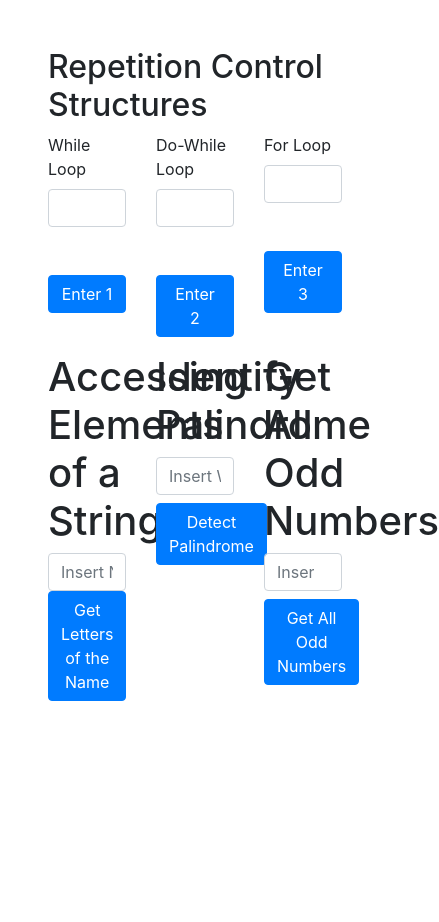
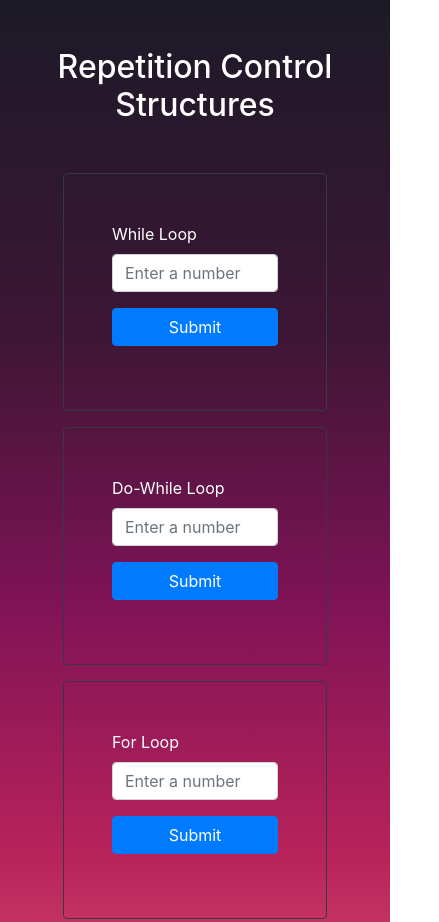
Before and after one commit to AnthonyKarloBantugan/LoopsAct, a plain HTML site: page discussion/index.html in a window 390 px wide. Shown: the top 922 px of the page, 439 px wide, since content can reach past the window. Before the commit the page ends 844 px from the top, so only its background shows below. Drawn offline with nearby package versions, Linux system fonts and the light colour scheme.

Commit message:
customized and enable responsiveness of discussion codes

```diff
--- a/discussion/app.js
+++ b/discussion/app.js
@@ -58,7 +58,7 @@ function countUsingDoWhile() {
         let displayText =  document.getElementById('info');
            displayText.innerHTML = number + ' is Valid';
         do {
-            // the lock of code identified here will be executed first.
+            // the block of code identified here will be executed first.
             alert('count value:' + indexStart); //for us to display the changes in the calue of the indexStart Variable.
            indexStart++ //a value of 1 was added because the value was incremented
         } while (indexStart <= number) {
@@ -168,7 +168,7 @@ function detectPalindrome() {
             // get the last element of the string by deducting 1 in the current legth of the string since the index count of each element inside a string starts with 0.
             if (word[index] !== word[wrdLength - 1 - index]) {
                 //response
-                response.innerHTML = word + '<h3 class="text-secondary"> is Not a Palindrome</h3>';
+                response.innerHTML = word + '<h3 class="text-danger"> is Not a Palindrome</h3>';
             } else {
                 console.log(word[index] + ' is the same as ' + word[wrdLength - 1 - index]);
                 response.innerHTML = word + '<h3 class="text-success"> is a Palindrome</h3>';
@@ -200,7 +200,7 @@ function getOddNumbers() {
                 continue;
             }
             // print out the series of numbers inside the console.
-            console.log(count);
+            alert(count);
         }
         // res.innerHTML = '<h3 class="text-warning"> Proceed </h3>';
     } else {
@@ -208,3 +208,6 @@ function getOddNumbers() {
         res.innerHTML = '<h3 class="text-danger"> The Number should be greater than 0 </h3>';
     }
 }
+// =================================================
+// stretch goal:
+// modify/customize to fit the design of the project discussion
--- a/discussion/index.html
+++ b/discussion/index.html
@@ -5,99 +5,104 @@
     <meta http-equiv="X-UA-Compatible" content="IE=edge">
     <meta name="viewport" content="width=device-width, initial-scale=1.0">
 
+	<!-- STYLES.CSS -->
+	<link rel="stylesheet" href="./styles.css">
+
     <!-- BOOTSTRAP CSS -->
     <link rel="stylesheet" href="https://cdn.jsdelivr.net/npm/bootstrap@4.6.1/dist/css/bootstrap.min.css" integrity="sha384-zCbKRCUGaJDkqS1kPbPd7TveP5iyJE0EjAuZQTgFLD2ylzuqKfdKlfG/eSrtxUkn" crossorigin="anonymous">
 
     <title>JS Repetition Control Structures</title>
 </head>
 <body>
-
-    <div class="m-5">
-        <h2>Repetition Control Structures</h2>
-        <div class="row">
-            <div class="col-4">
+    <div class="container-fluid mb-5 mt-5">
+		<h2 class="text-center text-white">Repetition Control Structures</h2>
+	</div>
+    <div class="container-fluid">
+        <div class="row m-5">
+            <div class="col border border-dark rounded p-5 mb-3">
                 <div class="form-group">
-                    <label for="task1">While Loop</label>
+                    <label for="task1" class="text-white">While Loop</label>
 
                     <!-- get user info -->
-                    <input type="number" name="" id="task1" class="form-control">
+                    <input type="number" name="" id="task1" class="form-control" placeholder="Enter a number">
 
                     <!-- to start the process -->
-                    <button type="submit" class="btn btn-primary btn-block mt-5" onclick="countUsingWhile()">Enter 1</button>
+                    <button type="submit" class="btn btn-primary btn-block mt-3" onclick="countUsingWhile()">Submit</button>
 
                     <!-- display the message to the user if the value is NOT valid -->
                     <p id="message" class="text-danger"></p>
                 </div>
             </div>
-            <div class="col-4">
+            <div class="col border border-dark rounded p-5 mb-3">
                 <div class="form-group">
-                    <label for="task2">Do-While Loop</label>
+                    <label for="task2" class="text-white">Do-While Loop</label>
 
                     <!-- get user info -->
-                    <input type="number" name="task2" id="task2" class="form-control">
+                    <input type="number" name="task2" id="task2" class="form-control" placeholder="Enter a number">
 
                     <!-- start the process -->
-                    <button type="submit" class="btn btn-primary btn-block mt-5" onclick="countUsingDoWhile()">Enter 2</button></div>
+                    <button type="submit" class="btn btn-primary btn-block mt-3" onclick="countUsingDoWhile()">Submit</button></div>
 
-                    <h5 class="text-danger" id="info"></h5>
+                    <h5 class="text-success" id="info"></h5>
             </div>
-            <div class="col-4">
+            <div class="col border border-dark rounded p-5 mb-3">
                 <div class="form-group">
-                    <label for="">For Loop</label>
+                    <label for="" class="text-white">For Loop</label>
 
-                    <input type="number" name="task3" id="task3" class="form-control">
+                    <input type="number" name="task3" id="task3" class="form-control" placeholder="Enter a number">
 
-                    <button type="submit" class="btn btn-primary btn-block mt-5" onclick="countUsingForLoop()">Enter 3</button>
+                    <button type="submit" class="btn btn-primary btn-block mt-3" onclick="countUsingForLoop()">Submit</button>
 
                     <p class="text-muted" id="response"></p>
                 </div>
             </div>
         </div>
-        <div class="row">
-            <div class="form-group col-4">
-                <h1>Accessing Elements of a String</h1>
+
+		<div class="row m-5">
+			<div class="form-group col p-4 p-lg-5 border border-dark rounded">
+				<h1 class="text-center">Access Elements of a String</h1>
 
 				<!-- for the user's input -->
-                <input type="text" name="name" id="userName" placeholder="Insert Name Here" class="form-control">
+				<input type="text" name="name" id="userName" placeholder="Insert Name Here" class="form-control mt-5">
 
 				<!--  -->
-                <button type="submit" id="getString" class="btn btn-primary" onclick="accessElementsInString()">Get Letters of the Name</button>
+				<button type="submit" id="getString" class="btn btn-primary btn-block mt-3 " onclick="accessElementsInString()">Get Letters of the Name</button>
 
 				<!-- display the lenght of the string -->
 				<p class="text-success mt-4" id="stringLength"></p>
 			</div>
 
 			<!-- Palindrome Checker -->
-			<div class="form-group col-4">
-                <h1>Identify Palindrome</h1>
+			<div class="form-group col p-3 p-lg-5 border border-dark rounded">
+				<h1 class="text-center custom-size ">Palindrome Checker</h1>
 
 				<!-- for the user's input -->
-                <input type="text" name="word" id="word" placeholder="Insert Word Here" class="form-control">
+				<input type="text" name="word" id="word" placeholder="Insert Word Here" class="form-control mt-5">
 
 				<!--  -->
-                <button type="submit" id="detectWord" class="btn btn-primary mt-2" onclick="detectPalindrome()">Detect Palindrome</button>
+				<button type="submit" id="detectWord" class="btn btn-primary btn-block mt-3" onclick="detectPalindrome()">Detect Palindrome</button>
 
 				<!-- display the lenght of the string -->
 				<p class="mt-4" id="detectPalindrome"></p>
 			</div>
 
 			<!-- Get all Odd Numbers in a series -->
-			<div class="form-group col-4">
-                <h1>Get All Odd Numbers</h1>
+			<div class="form-group col p-4 p-lg-5 border border-dark rounded">
+				<h1 class="text-center">Get All Odd Numbers</h1>
 
 				<!-- for the user's input -->
-                <input type="number" name="value4" id="value4" placeholder="Insert Number Here" class="form-control">
+				<input type="number" name="value4" id="value4" placeholder="Insert Number Here" class="form-control mt-5">
 
 				<!--  -->
-                <button type="submit" id="getOdd" class="btn btn-primary mt-2" onclick="getOddNumbers()">Get All Odd Numbers</button>
+				<button type="submit" id="getOdd" class="btn btn-primary btn-block mt-3" onclick="getOddNumbers()">Get All Odd Numbers</button>
 
 				<!-- display the lenght of the string -->
 				<p class="mt-4" id="getOddNum"></p>
 			</div>
+		</div>
+</div>
 
 
-        </div>
-    </div>
 
     <!-- JS LINK -->
     <script src="./app.js"></script>
--- /dev/null
+++ b/discussion/styles.css
@@ -0,0 +1,3 @@
+body {
+    background-image: linear-gradient(to top, #dbdcd7 0%, #dddcd7 24%, #e2c9cc 30%, #e7627d 46%, #b8235a 59%, #801357 71%, #3d1635 84%, #1c1a27 100%);
+}
```
Lines whose indentation alone changed are shown as unchanged.
